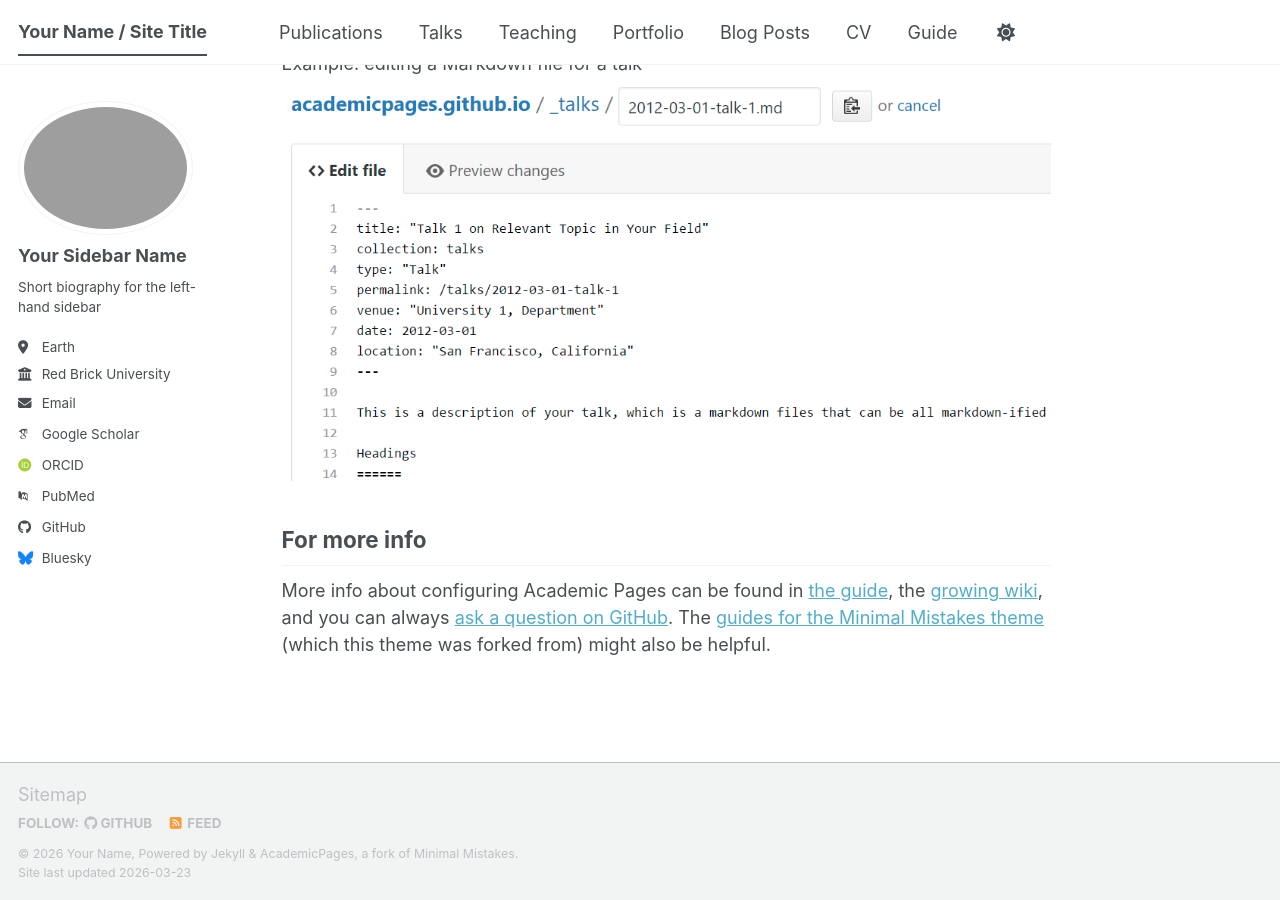
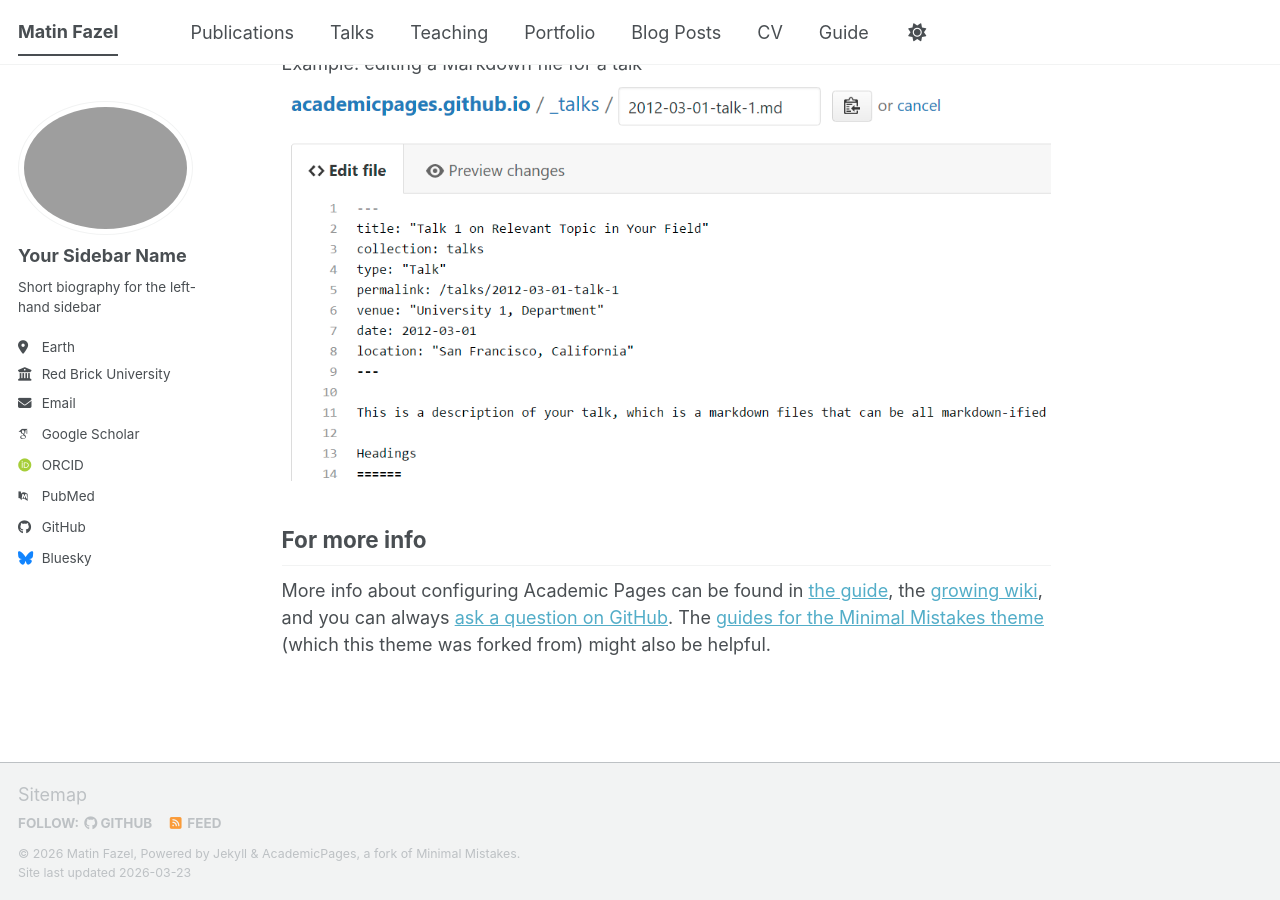
Before and after one commit to matinfazel/matinfazel.github.io, a Jekyll site: the page built from _pages/about.md, in a window 1280 px wide and 900 px high, scrolled down 2720 px. Built offline with Jekyll 4.4.1, drawn with Linux system fonts in a browser that asks for light colours; some web fonts are replaced; a script bundle is joined from its source files by our own code; library files that are not in the unit come from our copies.

Commit message:
added desc

```diff
--- a/_config.yml
+++ b/_config.yml
@@ -9,10 +9,10 @@
 # Basic Site Settings
 locale                   : "en-US"
 site_theme               : "default" # The available themes options are "default", "air", "sunrise", "mint", "dirt" and "contrast"
-title                    : "Your Name / Site Title"
+title                    : "Matin Fazel"
 title_separator          : "-"
-name                     : &name "Your Name"
-description              : &description "Your Name's academic portfolio"   # Update this with a general description of your site, this is the default if not overridden by a page
+name                     : &name "Matin Fazel"
+description              : &description "Matin Fazel's personal website"   # Update this with a general description of your site, this is the default if not overridden by a page
 url                      : https://matinfazel.github.io # The base hostname & protocol for your site e.g. "https://[your GitHub username].github.io",
                                                            # or if you already have some other page hosted on Github then use "https://[your GitHub username].github.io/[Your Repo Name]"
 baseurl                  : "" # the subpath of your site, e.g. "/blog"
```
